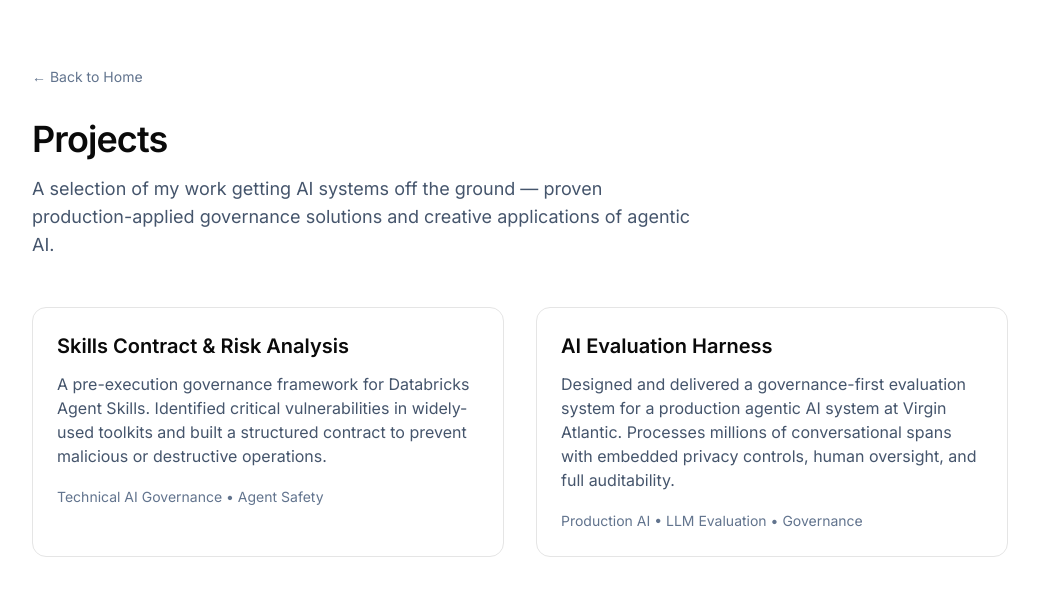
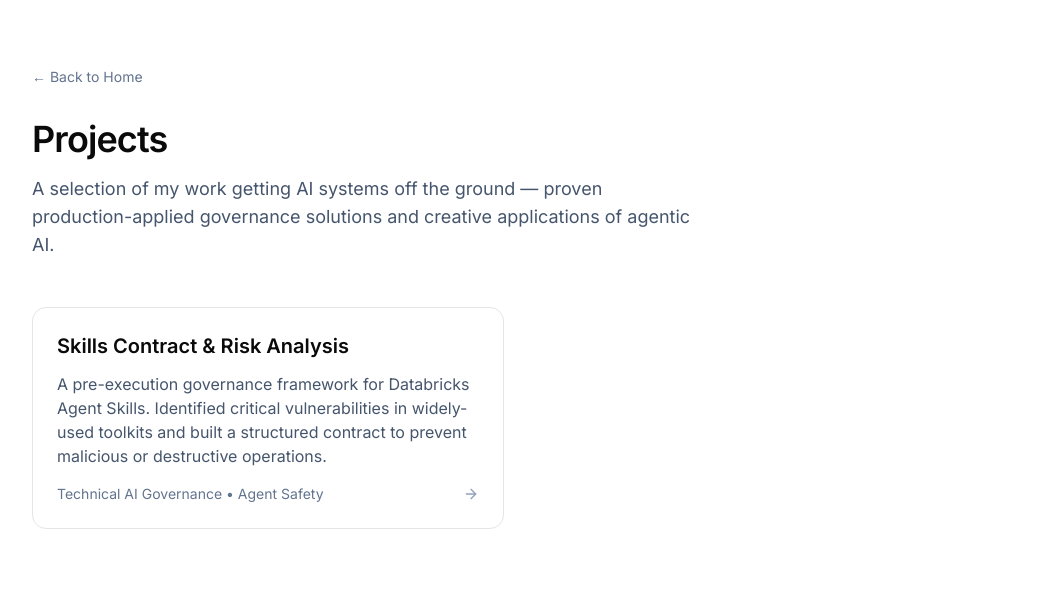
Before and after one commit to dynamicsofanaisteroid/farah-zamir-portfolio, a Next.js app: page /projects in a window 1280 px wide. Shown: the top 596 px of the page, without its empty margins (120-1159 px from the left). Built offline with nearby package versions, Linux system fonts and the light colour scheme.

Commit message:
adding lucide import

```diff
--- a/app/projects/page.tsx
+++ b/app/projects/page.tsx
@@ -1,5 +1,5 @@
 import Link from "next/link"
-
+import { ArrowRight } from "lucide-react"   // ← Add this line
 export default function ProjectsPage() {
   return (
     <div className="max-w-5xl mx-auto px-6 py-16">
@@ -15,25 +15,24 @@ export default function ProjectsPage() {
 
       <div className="grid gap-8 md:grid-cols-2">
 
-        {/* Skills Contract Card - Now Clickable */}
-        <Link href="/projects/skills-contract" className="block border rounded-xl p-6 hover:shadow-sm transition-shadow">
+        {/* Skills Contract Card */}
+<Link
+  href="/projects/skills-contract"
+  className="block border rounded-xl p-6 hover:shadow-sm transition-shadow group"
+>
   <h3 className="text-xl font-semibold mb-3">Skills Contract & Risk Analysis</h3>
   <p className="text-slate-600 mb-4">
     A pre-execution governance framework for Databricks Agent Skills.
     Identified critical vulnerabilities in widely-used toolkits and built a structured contract
     to prevent malicious or destructive operations.
   </p>
+
+  <div className="flex items-center justify-between">
     <span className="text-sm text-slate-500">Technical AI Governance • Agent Safety</span>
-        </Link>
 
-        {/* AI Evaluation Harness Card - Now Clickable */}
-        <Link href="/projects/evaluation-harness" className="block border rounded-xl p-6 hover:shadow-sm transition-shadow">
-          <h3 className="text-xl font-semibold mb-3">AI Evaluation Harness</h3>
-          <p className="text-slate-600 mb-4">
-            Designed and delivered a governance-first evaluation system for a production agentic AI system at Virgin Atlantic.
-            Processes millions of conversational spans with embedded privacy controls, human oversight, and full auditability.
-          </p>
-          <span className="text-sm text-slate-500">Production AI • LLM Evaluation • Governance</span>
+    {/* Arrow icon added here */}
+    <ArrowRight className="w-4 h-4 text-slate-400 group-hover:text-slate-900 transition-colors" />
+  </div>
 </Link>
 
       </div>
--- a/package.json
+++ b/package.json
@@ -11,7 +11,7 @@
   "dependencies": {
     "class-variance-authority": "^0.7.1",
     "clsx": "^2.1.1",
-    "lucide-react": "^1.18.0",
+    "lucide-react": "^1.20.0",
     "next": "16.2.9",
     "radix-ui": "^1.5.0",
     "react": "19.2.4",
```
Also changed, not shown: 1 other file (tests, documents, lock files or other folders). Lines whose indentation alone changed are shown as unchanged.
